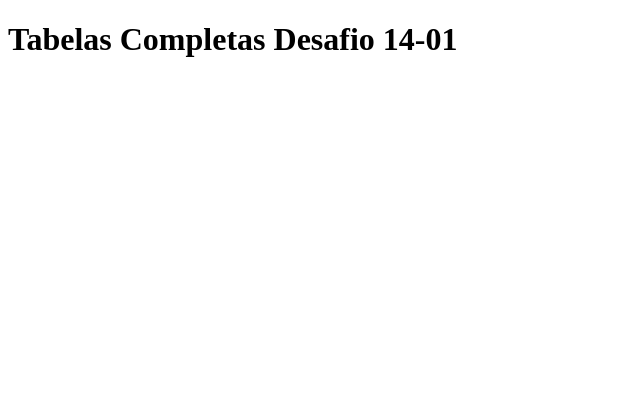
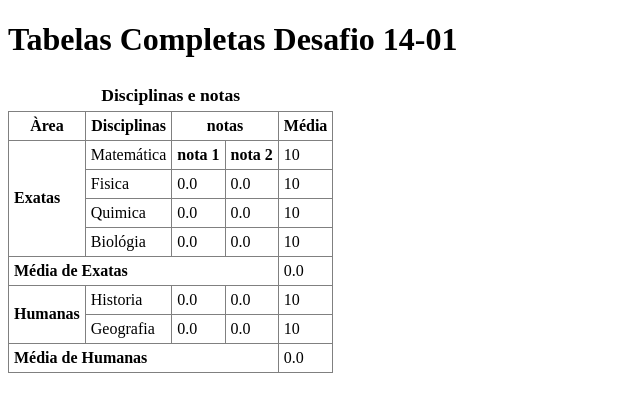
Before and after one commit to GideaoPereira/html_css, a plain HTML site: page desafios/d14/desafio14-01.html in a window 1280 px wide. Shown: the whole page, without its empty margins (0-640 px from the left). Drawn offline with Linux system fonts and the light colour scheme.

Commit message:
atualizando desafio

```diff
--- a/desafios/d14/desafio14-01.html
+++ b/desafios/d14/desafio14-01.html
@@ -5,10 +5,112 @@
     <meta http-equiv="X-UA-Compatible" content="IE=edge">
     <meta name="viewport" content="width=device-width, initial-scale=1.0">
     <title>Tabelas Desafio-14</title>
+    <style>
+        body{
+           font-family: 'Times New Roman', Times, serif;
+        }
+
+        table {
+            border-collapse: collapse;
+        }
+
+        caption {
+            font-size: 1.1em;
+            font-weight: bold;
+            padding: 5px;
+
+        }
+
+        thead > tr > th {
+            text-align: center;
+
+        }
+
+        th, td {
+            border: 1px solid gray;
+            padding: 5px;
+            text-align: left;
+        }
+
+    </style>
+
 </head>
 <body>
     <h1>Tabelas Completas Desafio 14-01</h1>
 
+    <table>
+        <caption>Disciplinas e notas</caption>
+
+        <thead>
+            <tr>
+                <th rowspan="2">Àrea</th>
+                <th rowspan="2">Disciplinas</th>
+                <th colspan="2">notas</th>
+                <th rowspan="2">Média</th>
+
+            </tr>
+
+        </thead>
+
+        <tbody>
+             <tr>
+                 <th rowspan="4">Exatas</th>
+                 <td>Matemática</td>
+                 <th>nota 1</th>
+                 <th>nota 2</th>
+                 <td>10</td>
+             </tr>
+
+             <tr>
+                <td>Fisica</td>
+                <td>0.0</td>
+                <td>0.0</td>
+                <td>10</td>
+             </tr>
+
+             <tr>
+                <td>Quimica</td>
+                <td>0.0</td>
+                <td>0.0</td>
+                <td>10</td>
+
+             </tr>
+
+             <tr>
+                <td>Biológia</td>
+                <td>0.0</td>
+                <td>0.0</td>
+                <td>10</td>
+             </tr>
+
+             <tr>
+                <th colspan="4">Média de Exatas</th>
+                <td>0.0</td>
+
+             </tr>
+                <th rowspan="2">Humanas</th>
+                <td>Historia</td>
+                <td>0.0</td>
+                <td>0.0</td>
+                <td>10</td>
+
+             <tr>
+                <td>Geografia</td>
+                <td>0.0</td>
+                <td>0.0</td>
+                <td>10</td>
+
+             </tr>
+                <th colspan="4" >Média de Humanas</th>
+                <td>0.0</td>
+
+
+
+        </tbody>
+
+    </table>
+
+
 
 </body>
 </html>
```
